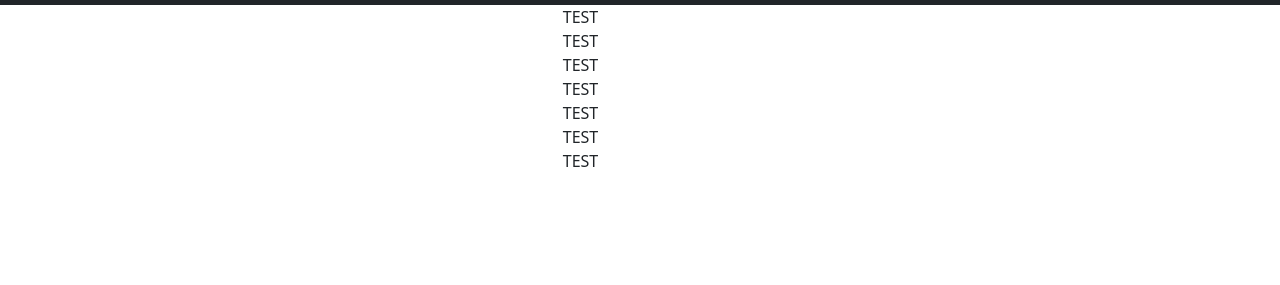
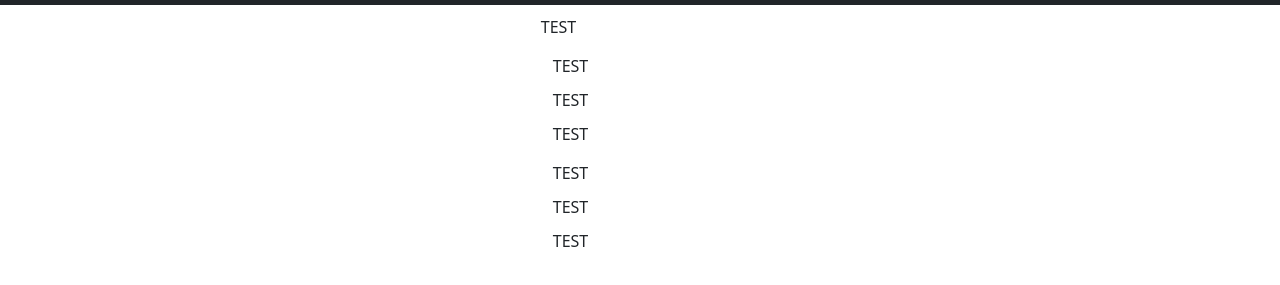
Before and after one commit to AngelAmoresLCC/AngelAmoresLCC-CS233JS-FinalProject, a website built with webpack: page src/index.html in a window 1280 px wide. Shown: the part 51-336 px from the top of the page. Built offline with nearby package versions, Linux system fonts and the light colour scheme.

Commit message:
Minor CSS changes.

```diff
--- a/src/css/styles.css
+++ b/src/css/styles.css
@@ -6,9 +6,13 @@
   }
 
 .row {
-
+    margin: 5px;
 }
 
 .player {
+    margin: 5px;
+}
 
+.dealer {
+    margin: 10px;
 }
```
